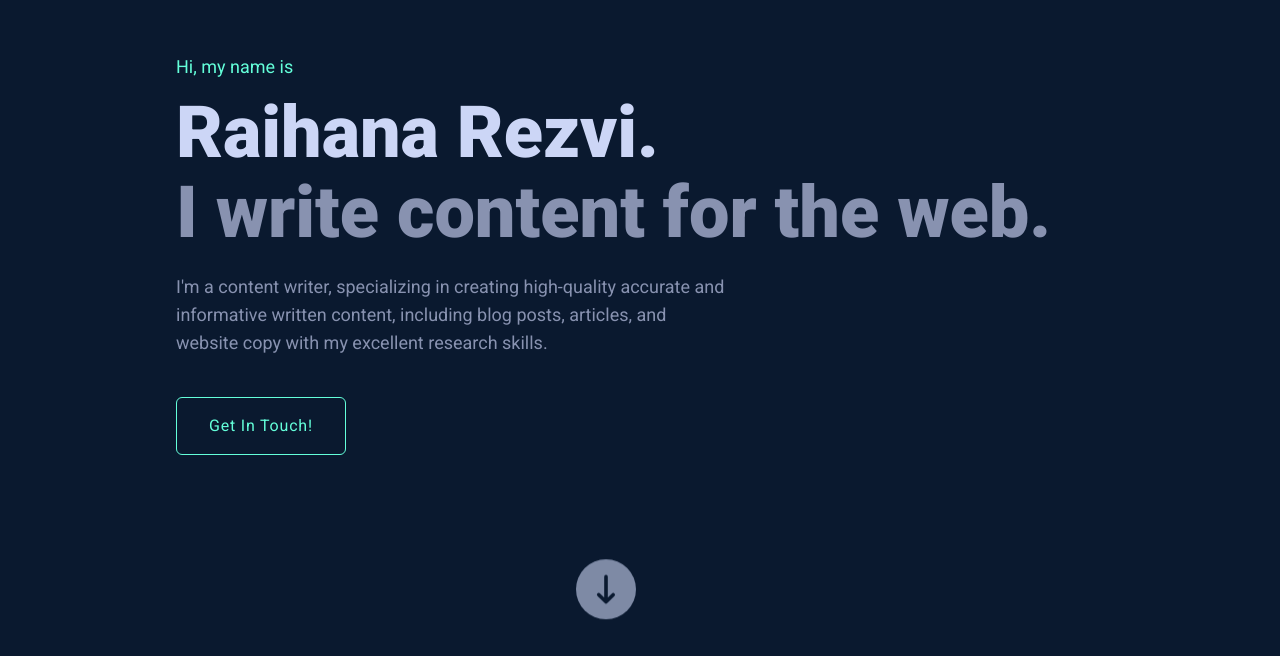
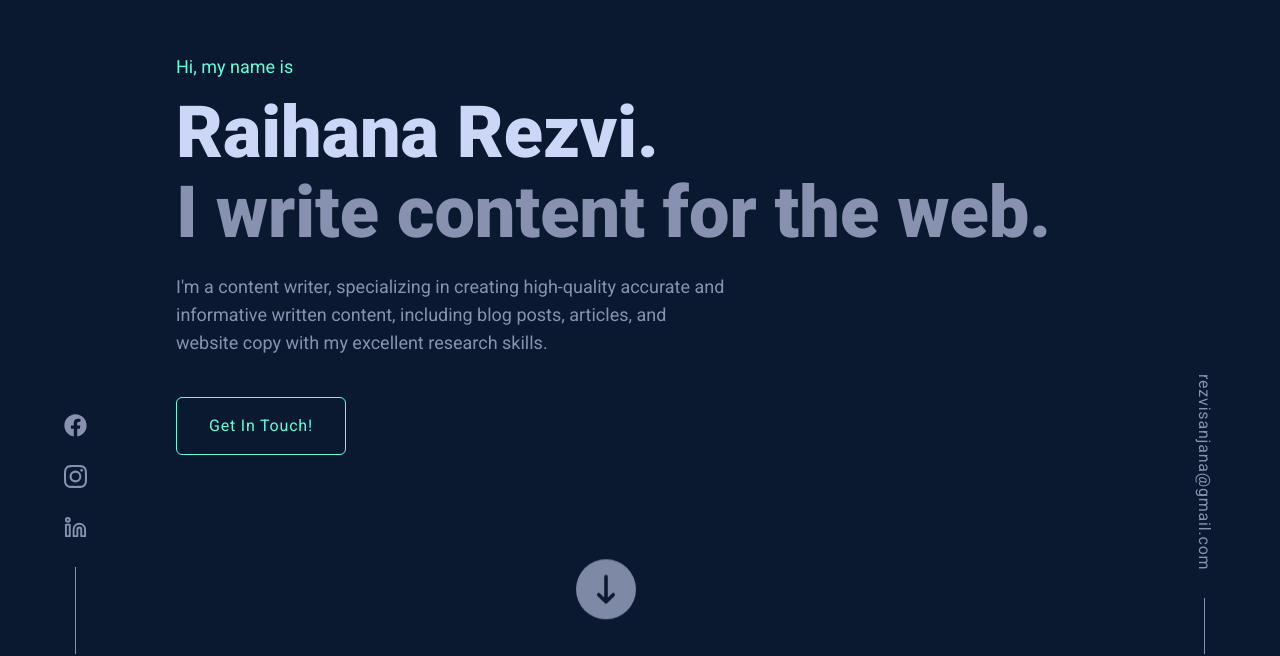
Before and after one commit to beyourahi/rezvi-personal-site, a Next.js app: page / in a window 1280 px wide. Shown: the part 146-802 px from the top of the page. Built offline with nearby package versions, Linux system fonts and the light colour scheme.

Commit message:
added socials and email layout ✅️️️️️

```diff
--- a/app/Arrow.tsx
+++ b/app/Arrow.tsx
@@ -2,6 +2,8 @@ import { HiArrowNarrowDown } from "react-icons/hi";
 
 export const Arrow = () => (
     <div className="z-20 absolute bottom-[3%] left-[45%] lg:left-[43%] lg:bottom-[3%] xl:left-[45%] text-3xl md:text-4xl mb-12 bg-heading/60 hover:bg-heading/40 text-theme p-3 rounded-full animate-bounce transition-all ease-in">
-        <HiArrowNarrowDown className="text-primary" />
+        <a href="#about">
+            <HiArrowNarrowDown className="text-primary" />
+        </a>
     </div>
 );
--- /dev/null
+++ b/app/Email.tsx
@@ -0,0 +1,17 @@
+import { email } from "data.json";
+
+export const Email = () => (
+    <div className="fixed bottom-0 right-[5%] hidden lg:flex flex-col items-center space-y-7 h-[35%]">
+        <a
+            href={`mailto:${email}`}
+            target="_blank"
+            rel="noreferrer"
+            style={{ writingMode: "vertical-lr", textOrientation: "sideways" }}
+            className="text-base tracking-wider transition-all ease-in text-subHeading hover:text-coolGreen hover:-translate-y-1"
+        >
+            {email}
+        </a>
+
+        <hr className="w-px border-none bg-subHeading grow" />
+    </div>
+);
--- a/app/Footer.tsx
+++ b/app/Footer.tsx
@@ -5,15 +5,15 @@ const year = new Date().getFullYear();
 
 export const Footer = () => (
     <div className="container flex flex-col items-center pb-10 mx-auto space-y-8 px-7 sm:px-14 md:px-20 lg:px-28 xl:px-44 2xl:px-72">
-        <div className="flex space-x-16 text-2xl text-subHeading">
+        <div className="flex space-x-16 text-subHeading lg:hidden">
             <a href={facebookURL} target="_blank" rel="noreferrer">
-                <FaFacebookSquare />
+                <FaFacebookSquare size={23} />
             </a>
             <a href={instagramURL} target="_blank" rel="noreferrer">
-                <FaInstagram />
+                <FaInstagram size={23} />
             </a>
             <a href={linkedinURL} target="_blank" rel="noreferrer">
-                <FaLinkedinIn />
+                <FaLinkedinIn size={23} />
             </a>
         </div>
 
--- /dev/null
+++ b/app/Socials.tsx
@@ -0,0 +1,31 @@
+import { FaFacebook } from "react-icons/fa";
+import { BsInstagram } from "react-icons/bs";
+import { FiLinkedin } from "react-icons/fi";
+import { facebookURL, instagramURL, linkedinURL } from "data.json";
+
+export const Socials = () => (
+    <div className="fixed bottom-0 left-[5%] hidden lg:flex flex-col items-center space-y-7 h-[30%]">
+        <a href={facebookURL} target="_blank" rel="noreferrer">
+            <FaFacebook
+                className="transition-all ease-in text-subHeading hover:text-coolGreen hover:-translate-y-1"
+                size={23}
+            />
+        </a>
+
+        <a href={instagramURL} target="_blank" rel="noreferrer">
+            <BsInstagram
+                className="transition-all ease-in text-subHeading hover:text-coolGreen hover:-translate-y-1"
+                size={23}
+            />
+        </a>
+
+        <a href={linkedinURL} target="_blank" rel="noreferrer">
+            <FiLinkedin
+                className="transition-all ease-in text-subHeading hover:text-coolGreen hover:-translate-y-1"
+                size={23}
+            />
+        </a>
+
+        <hr className="w-px border-none bg-subHeading grow" />
+    </div>
+);
--- a/app/layout.tsx
+++ b/app/layout.tsx
@@ -1,6 +1,8 @@
 import "./globals.css";
 import { Roboto } from "@next/font/google";
 import { RootLayoutProps } from "types";
+import { Socials } from "./Socials";
+import { Email } from "./Email";
 
 const roboto = Roboto({
     subsets: ["latin"],
@@ -11,7 +13,9 @@ const RootLayout: React.FC<RootLayoutProps> = ({ children }) => (
     <html lang="en">
         <head />
         <body className={`${roboto.className} bg-theme text-white`}>
+            <Socials />
             {children}
+            <Email />
         </body>
     </html>
 );
```
